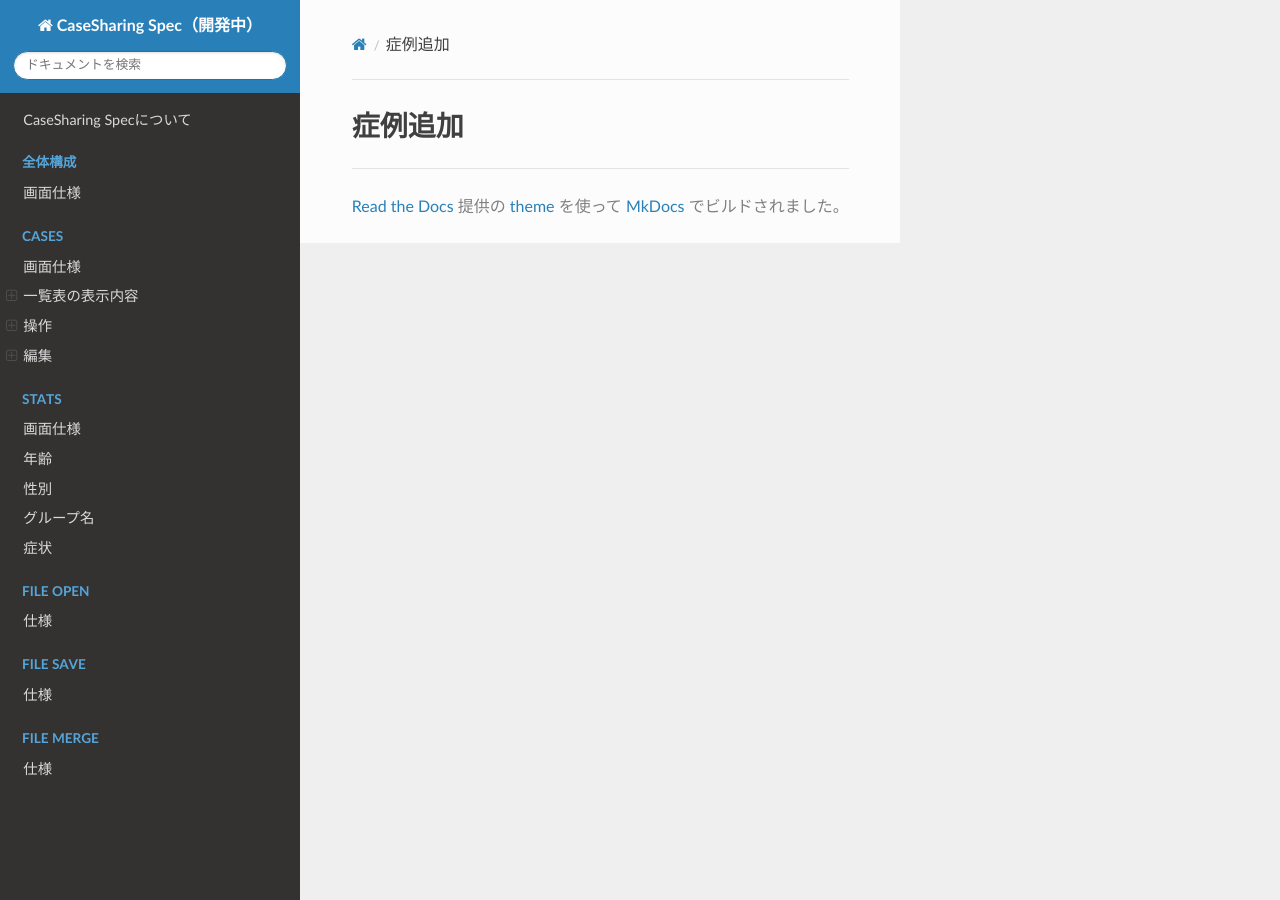
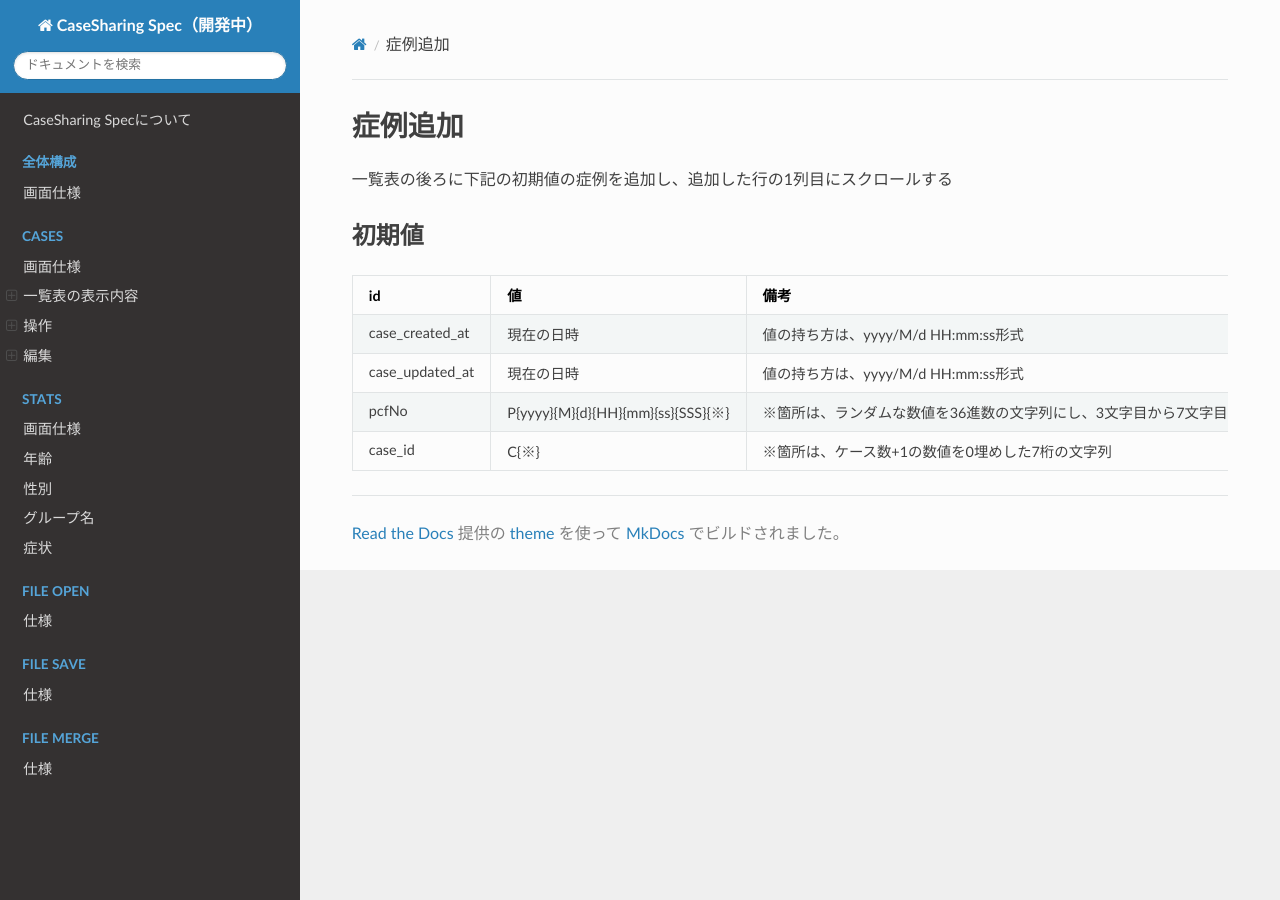
Before and after one commit to PubCaseFinder/pubcasefinder_spec, an MkDocs documentation site: the page built from docs/cases/operations/add-case.md, in a window 1280 px wide. Built offline with MkDocs 1.6.1, drawn with Linux system fonts in a browser that asks for light colours; nearby versions of some CDN libraries.

Commit message:
症例追加ページを作成

```diff
--- a/docs/cases/operations/add-case.md
+++ b/docs/cases/operations/add-case.md
@@ -1,4 +1,12 @@
 # 症例追加
 
-<!-- TODO: 初期値などをまとめる -->
-<!-- static/record/js/record.jsのaddRowを参照 -->
+一覧表の後ろに下記の初期値の症例を追加し、追加した行の1列目にスクロールする
+
+## 初期値
+
+| id | 値 | 備考 |
+| ---- | ---- | ---- |
+| case_created_at | 現在の日時 | 値の持ち方は、yyyy/M/d HH:mm:ss形式 |
+| case_updated_at | 現在の日時 | 値の持ち方は、yyyy/M/d HH:mm:ss形式 |
+| pcfNo | P{yyyy}{M}{d}{HH}{mm}{ss}{SSS}{※} | ※箇所は、ランダムな数値を36進数の文字列にし、3文字目から7文字目までの5文字 |
+| case_id | C{※} | ※箇所は、ケース数+1の数値を0埋めした7桁の文字列 |
```
